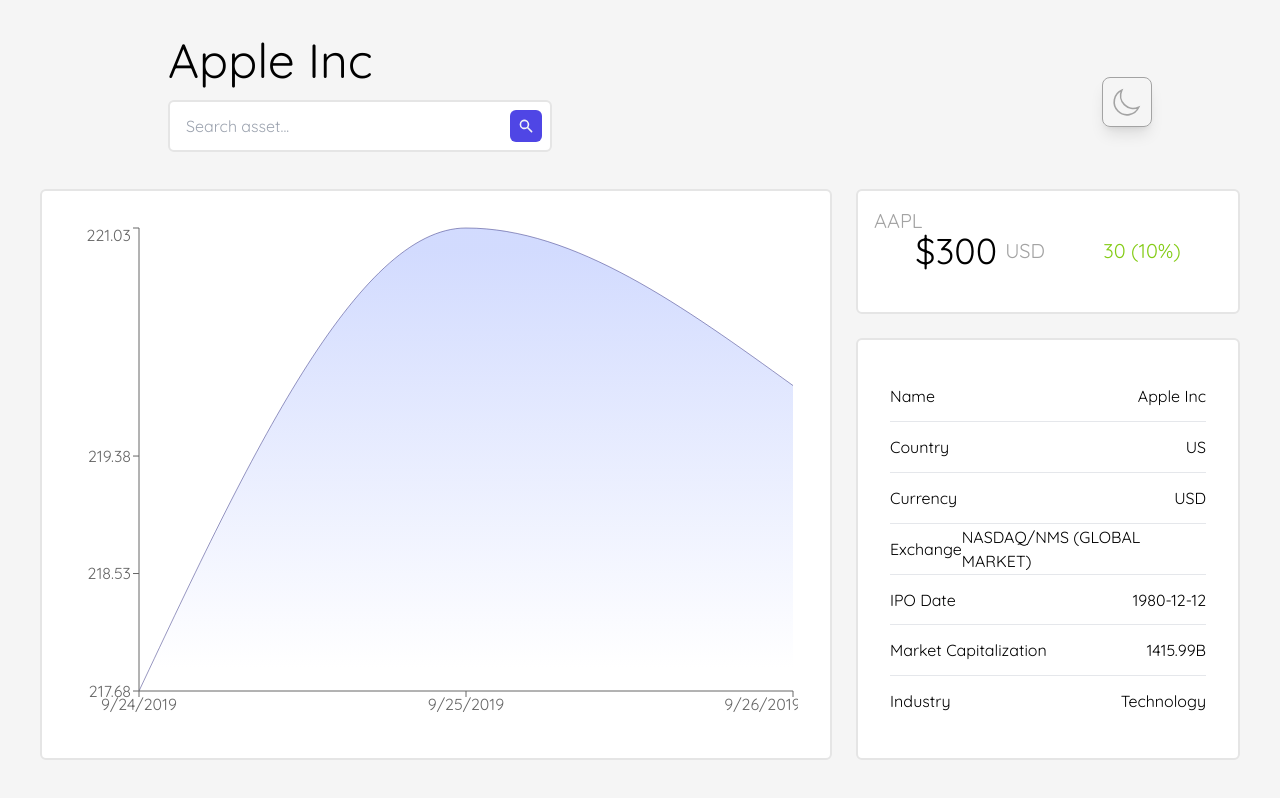
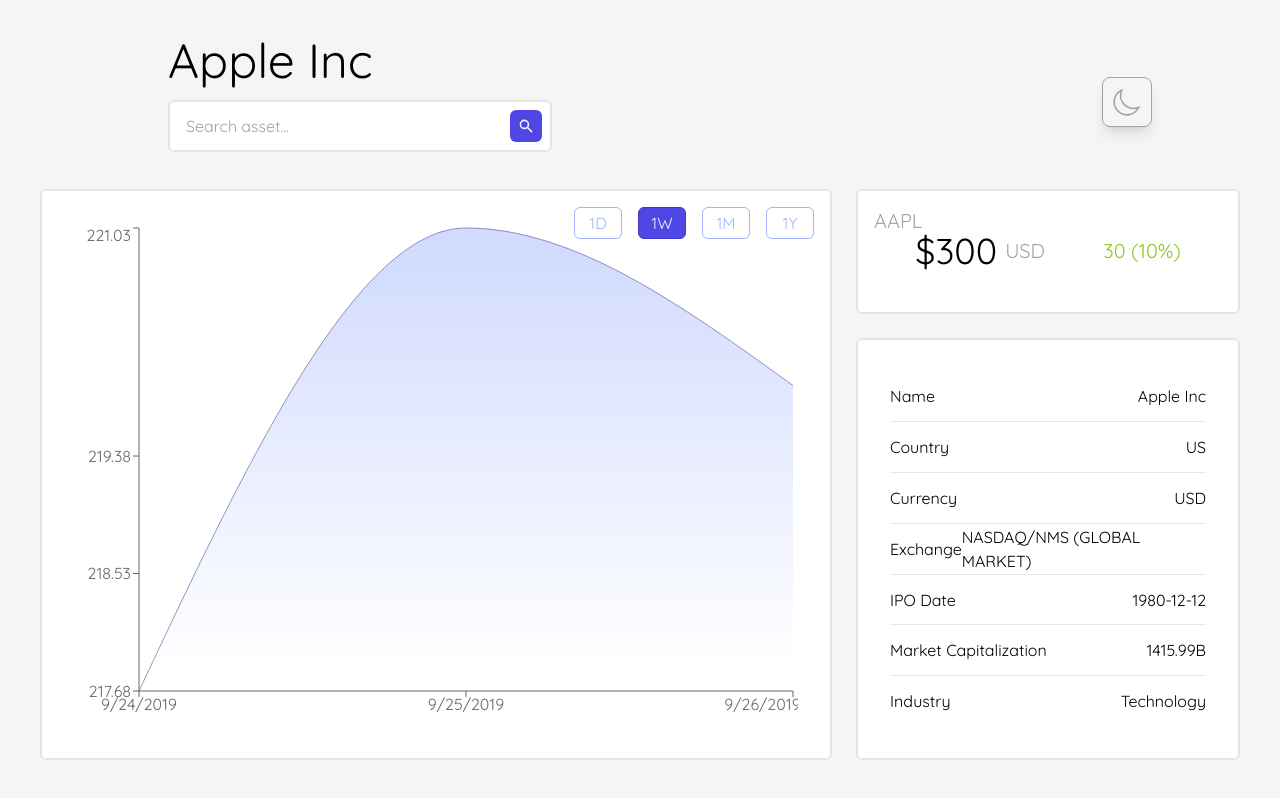
Before and after one commit to ash-fallon/asset-display-panel, a React (Create React App) app: page / in a window 1280 px wide. Built offline with nearby package versions, Linux system fonts and the light colour scheme.

Commit message:
Added chartFilter buttons to chart component

```diff
--- a/src/components/Chart.js
+++ b/src/components/Chart.js
@@ -10,8 +10,10 @@
 
 import { dummyHistoricalData } from '../constants/dummyData';
 import { convertUnixToDate } from '../helpers/date-helper';
+import { chartConfig } from './../constants/chartConfig';
 
 import Card from './Card';
+import ChartFilter from './ChartFilter';
 
 const Chart = () => {
   const [data, setData] = useState(dummyHistoricalData);
@@ -28,6 +30,17 @@
 
   return (
     <Card>
+      <ul className='flex absolute top-2 right-2 z-40'>
+        {Object.keys(chartConfig).map(item => (
+          <li key={item}>
+            <ChartFilter
+              text={item}
+              active={filter === item}
+              onClick={() => setFilter(item)}
+            ></ChartFilter>
+          </li>
+        ))}
+      </ul>
       <ResponsiveContainer>
         <AreaChart data={formatData(data)}>
           <defs>
```
